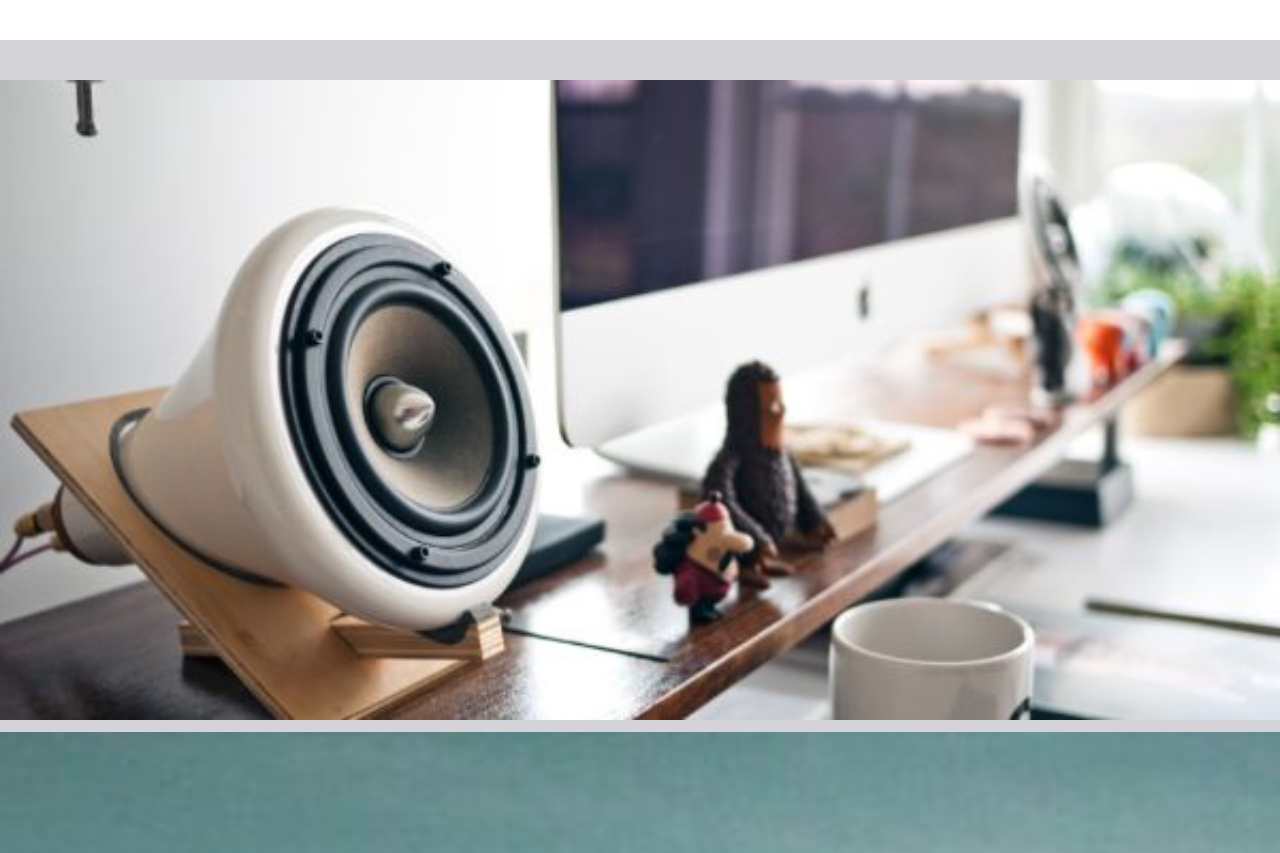
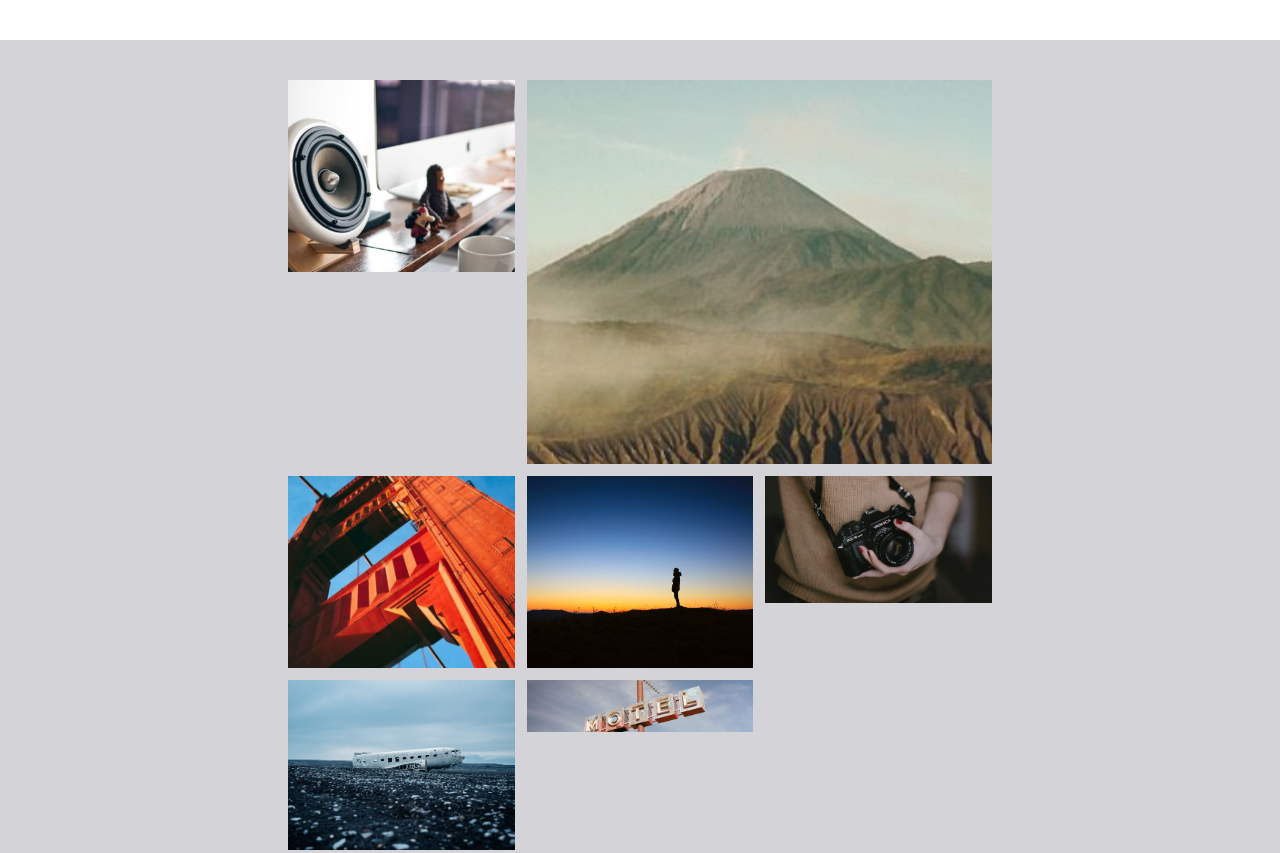
Before and after one commit to SireneNouira/TP-montain, a website: page index.html in a window 1280 px wide. Shown: the part 2680-3533 px from the top of the page. Drawn offline with Linux system fonts and the light colour scheme; files whose address does not match are found by name.

Commit message:
gridcommencer

```diff
--- a/index.html
+++ b/index.html
@@ -116,14 +116,14 @@
       </article>
       </div>
     </section>
-    <section id="photos" class="bg-zinc-300 py-10 flex flex-col gap-3">
-      <img src="images/300.jpeg" alt="">
-      <img src="images/776.jpeg" alt="">
-      <img src="images/800.jpeg" alt="">
-      <img src="images/400.jpeg" alt="">
-      <img src="images/2476.jpeg" alt="">
-      <img src="images/439.jpeg" alt="">
-      <img src="images/140.jpeg" alt="">
+    <section id="photos" class="bg-zinc-300 py-10 flex flex-col gap-3  lg:grid  lg:grid-cols-3 lg:px-48 xl:px-72">
+      <img src="images/300.jpeg" alt="premiere" class="object-cover w-full h-48 col-span-1">
+      <img src="images/776.jpeg" alt="montagne" class="object-cover w-full h-96 col-span-2">
+     <img src="images/800.jpeg" alt="tour" class="object-cover w-full h-48 col-span-1">
+      <img src="images/400.jpeg" alt="homme" class="object-cover w-full h-48 col-span-1">
+      <img src="images/2476.jpeg" alt="camera">
+      <img src="images/439.jpeg" alt="avion">
+      <img src="images/140.jpeg" alt="motel">
       </section>
       <section class="partenaires">
       <img src="images/logo-sample-01.jpg" alt="">
```
Also changed, not shown: css/output.css.
